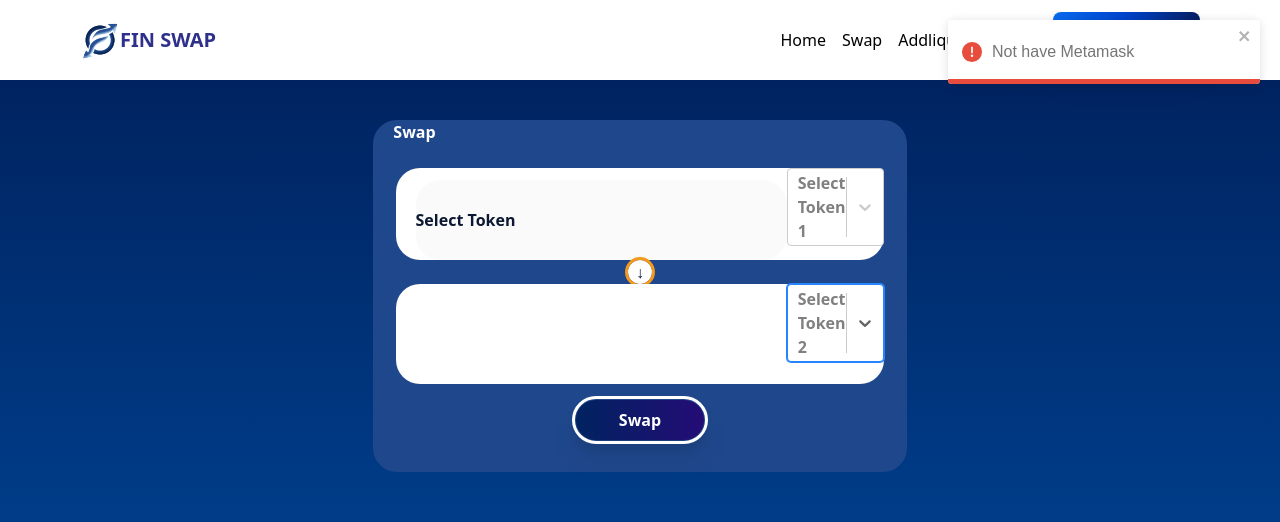
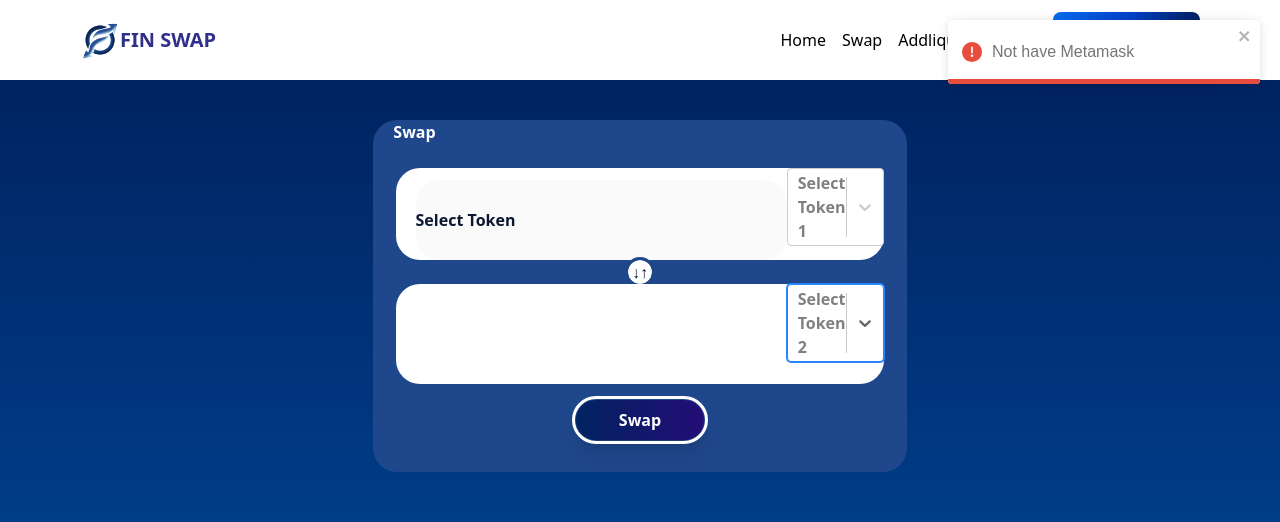
Before and after one commit to Neostis/pancakeswap-Fin-workshop, a Next.js app: page /swap in a window 1280 px wide. Shown: the top 522 px of the page. Built offline with nearby package versions, Linux system fonts and the light colour scheme.

Commit message:
add swicth swapPage

```diff
--- a/pages/addliquidity.tsx
+++ b/pages/addliquidity.tsx
@@ -652,6 +652,10 @@ export default function addliquidity() {
   };
 
   const onChangePairLPHandle = async (e: any) => {
+    console.log('e',e);
+    console.log('Number(balanceOfLP)',Number(balanceOfLP));
+
+
     if (e == 0) {
       setAmountLP(0);
     } else if (e > 0 && e < 100) {
@@ -659,6 +663,8 @@ export default function addliquidity() {
     } else {
       setAmountLP(Number(balanceOfLP));
     }
+        console.log('amountLP',amountLP);
+
   };
 
   const getSymbolToken = (tokenAddress: string) => {
--- a/pages/swap.tsx
+++ b/pages/swap.tsx
@@ -396,7 +396,6 @@ const swap = () => {
   };
 
   const onChangeToken1Handle = async (event: any) => {
-    // e.prevent;
 
     if (Number(balanceOfToken1) === 0) {
       setAmountIn(0);
@@ -409,7 +408,7 @@ const swap = () => {
       // setAmountOut(await getSwapAmountsOut());
     }
     if (token2 !== null) {
-              let amountOut:number = 0 as const;
+      let amountOut: number = 0 as const;
 
       try {
         if (event > 0) {
@@ -431,15 +430,21 @@ const swap = () => {
   };
 
   const getSymbolToken = (tokenAddress: string) => {
-    const details:any = getTokenPairsDetails(tokenAddress);
+    const details: any = getTokenPairsDetails(tokenAddress);
     return details.symbol;
   };
 
   const getImageToken = (tokenAddress: string) => {
-    const details:any = getTokenPairsDetails(tokenAddress);
+    const details: any = getTokenPairsDetails(tokenAddress);
     return details.imageUrl;
   };
-
+  const swicthToken =  () => {
+     setToken2(token1)
+     setToken1(token2)
+    setShowToken1(showToken2)
+    setShowToken2(showToken1)
+    onChangeToken1Handle(amountOutState)
+  }
   return (
     <div className="py-10 w-auto grid">
       {/* แก้grid for set width */}
@@ -490,15 +495,31 @@ const swap = () => {
               </div>
             </div>
           </div>
+
+
+
+
+
+          {token1 && token2 ? (
             <div className="flex-column w-auto grid text-textblack ">
               <button
                 className="w-6 h-auto rounded-full justify-self-center
-                       bg-textwhite hover:bg-bluesky outline outline-[#f3991c]"
+                       bg-textwhite hover:bg-bluesky outline outline-blueWidget"
+                onClick={swicthToken}
               >
-              ↓
+                ↓↑
               </button>
             </div>
-
+          ) : (<div className="flex-column w-auto grid text-textblack ">
+            <button
+              className="w-6 h-auto rounded-full justify-self-center
+                     bg-textwhite hover:bg-bluesky outline outline-blueWidget"
+              onClick={swicthToken}
+              disabled
+            >
+              ↓↑
+            </button>
+          </div>)}
 
           <div className="bg-textwhite rounded-3xl w-11/12 justify-self-center">
             <div className="grid grid-cols-5 text-textblack ">
```
Lines whose indentation alone changed are shown as unchanged.
